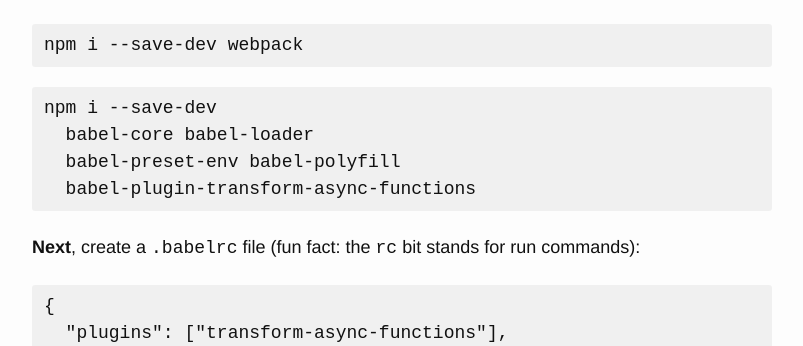
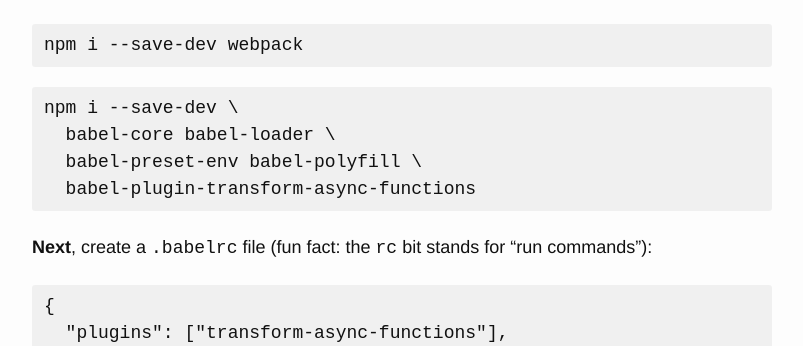
Before and after one commit to JasonLeeFrench/blog, a Jekyll site: the page built from _posts/2017-11-08-setting-up-async-await-with-babel-and-webpack.md, in a window 1280 px wide and 900 px high, scrolled down 955 px. Shown: the part 162-508 px from the top of the window, without its empty margins (238-1041 px from the left). Built offline with Jekyll 4.4.1, drawn with Linux system fonts in a browser that asks for light colours.

````diff
--- a/_posts/2017-11-08-setting-up-async-await-with-babel-and-webpack.md
+++ b/_posts/2017-11-08-setting-up-async-await-with-babel-and-webpack.md
@@ -48,13 +48,13 @@ npm i --save-dev webpack
 ```
 
 ```
-npm i --save-dev
-  babel-core babel-loader
-  babel-preset-env babel-polyfill
+npm i --save-dev \
+  babel-core babel-loader \
+  babel-preset-env babel-polyfill \
   babel-plugin-transform-async-functions
 ```
 
-**Next**, create a `.babelrc` file (fun fact: the `rc` bit stands for run commands):
+**Next**, create a `.babelrc` file (fun fact: the `rc` bit stands for "run commands"):
 
 ```
 {
````
